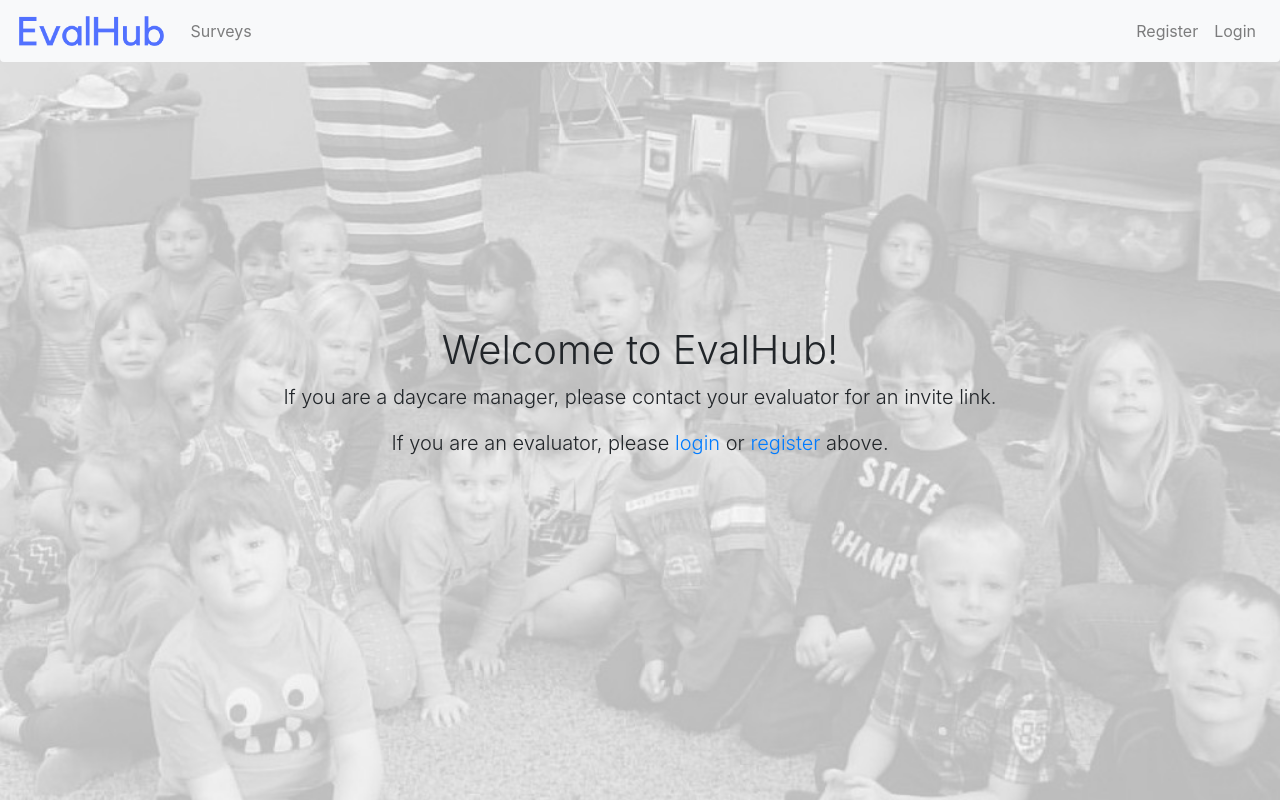
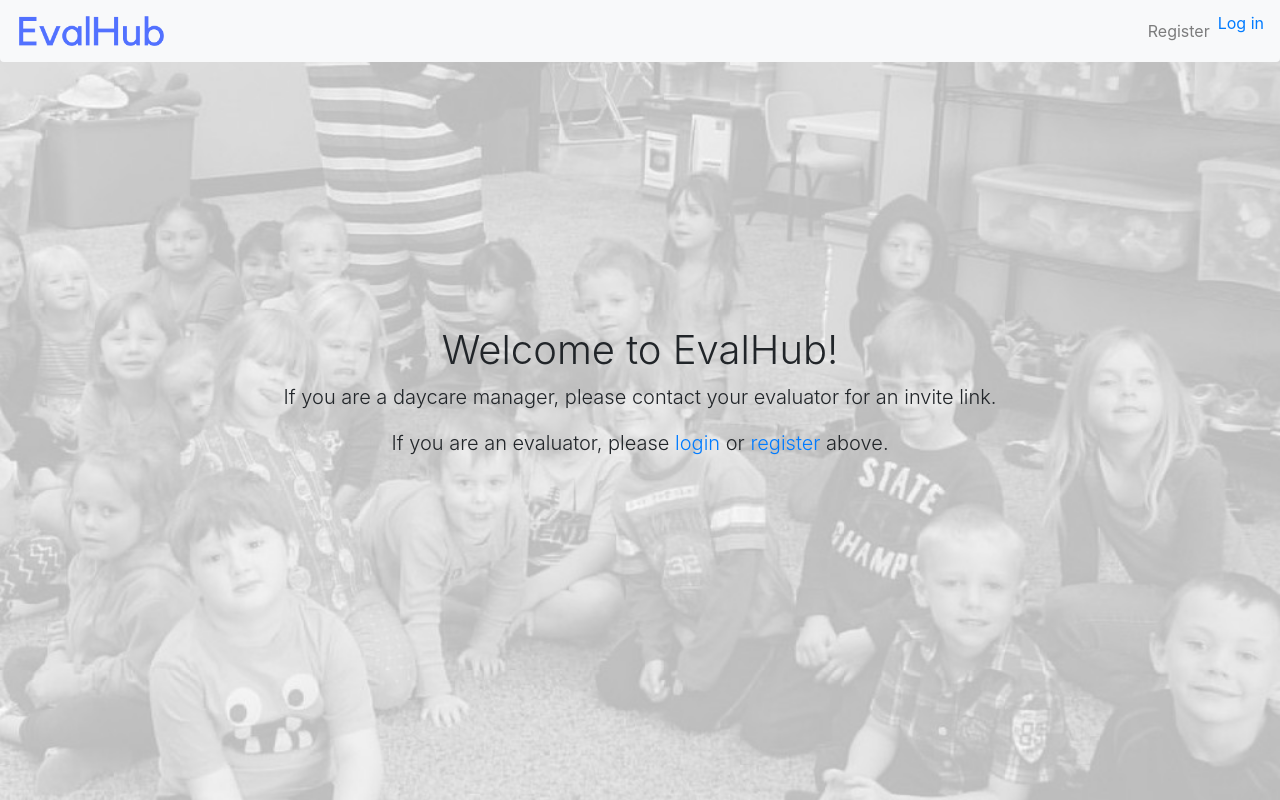
Before and after one commit to GMMan/evalhub, a Django app: page / in a window 1280 px wide. Run offline with Django 3.2, Linux system fonts and the light colour scheme; some libraries are stand-ins or nearby versions.

Commit message:
about to merge

```diff
--- a/evalhubapp/templates/evalhubapp/header.html
+++ b/evalhubapp/templates/evalhubapp/header.html
@@ -8,7 +8,9 @@
         <div class="collapse navbar-collapse" id="navbarSupportedContent">
             <ul class="navbar-nav mr-auto" id="loggedInContent">
                 <li class="nav-item">
+                    {% if user.is_authenticated %}
                     <a class="nav-link" href="{% url 'surveys' %}">Surveys</a>
+                    {% endif %}
                 </li>
             </ul>
             <ul class="navbar-nav ml-auto">
@@ -16,7 +18,11 @@
                     <a class="nav-link" href="#">Register</a>
                 </li>
                 <li class="nav-item">
-                    <a class="nav-link" href="#">Login</a>
+                    {% if user.is_authenticated %}
+                        Welcome{% if user.first_name %}, {{ user.first_name }}{% endif %}. <a href="{% url 'logout' %}">Log out</a>
+                    {% else %}
+                        <a href="{% url 'login' %}">Log in</a>
+                    {% endif %}
                 </li>
             </ul>
         </div>
```
